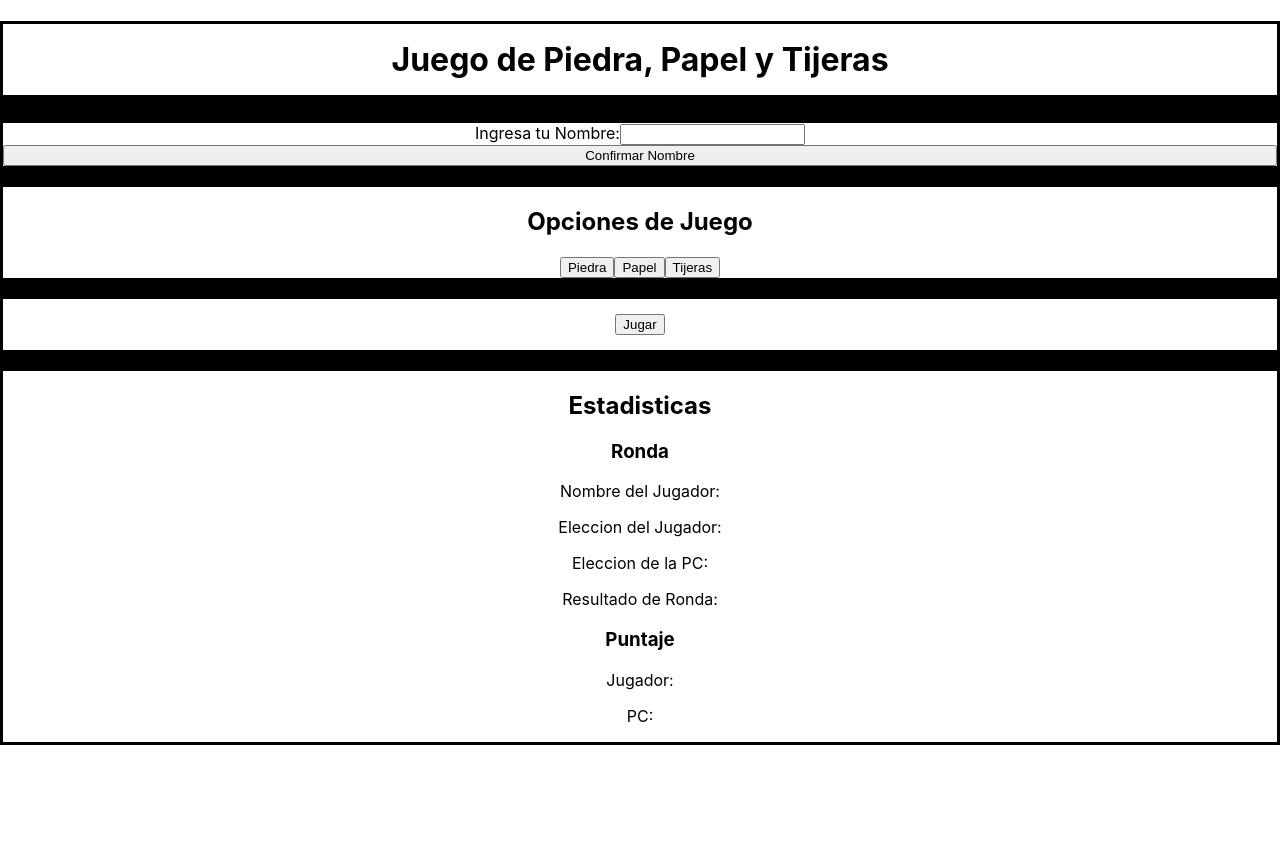
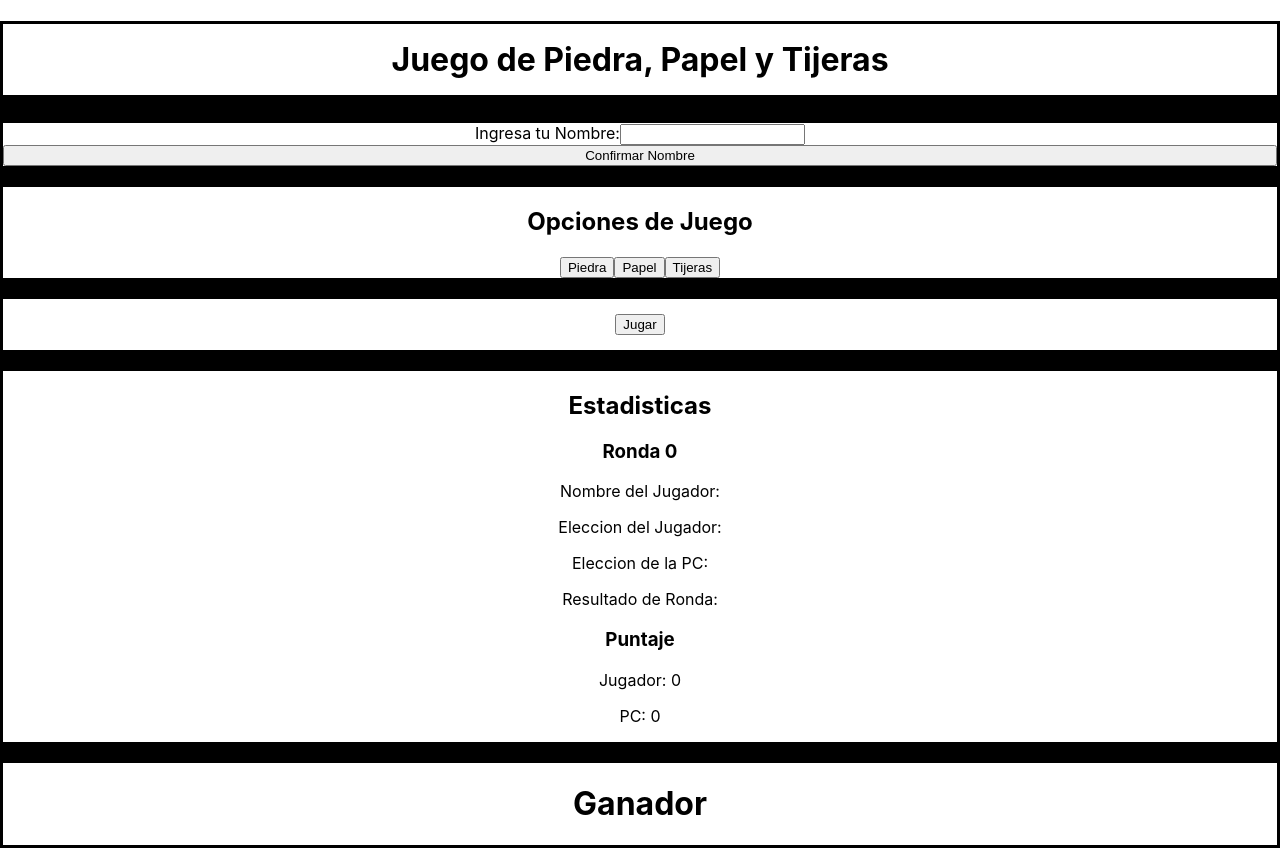
Before and after one commit to LuGiulkovich/practico3, a React (Create React App) app: page / in a window 1280 px wide. Before the commit the page ends 800 px from the top, so only its background shows below. Built offline with nearby package versions, Linux system fonts and the light colour scheme.

Commit message:
Agrego Parte 6 y Parte 7-1

```diff
--- a/src/App.js
+++ b/src/App.js
@@ -4,6 +4,7 @@ import { InterfazUsuario } from './componentes/InterfazUsuario';
 import { EleccionJugadas } from './componentes/EleccionJugadas';
 import { Juego } from './componentes/Juego';
 import { Estadisticas } from './componentes/Estadisticas';
+import { Ganador } from './componentes/Ganador';
 
 function App() {
   /** Creo los estados */
@@ -11,6 +12,9 @@ function App() {
   const [eleccionJugador, setEleccionJugador] = useState('');
   const [eleccionPC, setEleccionPC] = useState('');
   const [resultadoRonda, setResultadoRonda] = useState('');
+  const [numeroRonda, setNumeroRonda] = useState(0);
+  const [puntajeU, setPuntajeU] = useState(0);
+  const [puntajeP, setPuntajeP] = useState(0);
 
   /** Funcion para cambiar el nombre del jugador en App */
   const cambiarNombreJugador = (nombreJugador) => {
@@ -28,9 +32,18 @@ function App() {
 
   const cambiarResultadoRonda = (resultadoRonda) => {
     setResultadoRonda(resultadoRonda);
+    if (resultadoRonda === 'Ganaste') {
+      setPuntajeU(puntajeU + 1);
+    } else if (resultadoRonda === 'Perdiste') {
+      setPuntajeP(puntajeP + 1);
+    }
   }
 
-    return (
+  const cambiarRonda = (ronda) => {
+    setNumeroRonda(ronda)
+  }
+
+     return (
       <div className="App" id="App">
         <h1 className='App-header'>Juego de Piedra, Papel y Tijeras</h1>
         <InterfazUsuario siCambiarNombreJugador={cambiarNombreJugador}/>
@@ -38,11 +51,21 @@ function App() {
         <Juego siEleccionJugador={eleccionJugador}
           siCambiarELeccionPC={cambiarEleccionPC}
           siCambiarResultadoRonda={cambiarResultadoRonda}
+          siCambiarRonda={cambiarRonda}
+          siPuntajeU={puntajeU}
+          siPuntajeP={puntajeP}
         />
         <Estadisticas siNombreJugador={nombreJugador}
           siEleccionJugador={eleccionJugador}
           siEleccionPC={eleccionPC}
           siResultado={resultadoRonda}
+          siRonda={numeroRonda}
+          siPuntoJugador={puntajeU}
+          siPuntoPC={puntajeP}
+        />
+        <Ganador siNombreJugador={nombreJugador}
+          siPuntajeU={puntajeU}
+          siPuntajeP={puntajeP}
         />
       </div>
     );
--- /dev/null
+++ b/src/componentes/Ganador.js
@@ -0,0 +1,19 @@
+import React from 'react'
+
+export const Ganador = ({siPuntajeU, siPuntajeP, siNombreJugador}) => {
+
+    let ganador = '';
+
+    if (siPuntajeU === 3) {
+        ganador = siNombreJugador;
+    } else if (siPuntajeP === 3) {
+        ganador = 'PC';
+    }
+
+  return (
+    <div className='EleccionJugadas'>
+        <h1>Ganador</h1>
+        <p>{ganador}</p>
+    </div>
+  )
+}
--- a/src/componentes/Juego.js
+++ b/src/componentes/Juego.js
@@ -1,12 +1,12 @@
 import React, { useState } from 'react';
 
-export const Juego = ({siEleccionJugador, siCambiarELeccionPC, siCambiarResultadoRonda}) => {
+export const Juego = ({siEleccionJugador, siCambiarELeccionPC, siCambiarResultadoRonda, siCambiarRonda}) => {
 
   /** Estados  */
   const [eleccionPC, setEleccionPC] = useState('');
   const [resultadoRonda, setResultadoRonda] = useState('');
   /** Estado para contar las rondas */
-  const [numRonda, setNumRonda] = useState(0);
+  const [numRonda, setNumRonda] = useState(1);
 
   /** --- Variables --- */
   /** Guarda un numero random entre 0, 1 y 2 */
@@ -17,10 +17,6 @@ export const Juego = ({siEleccionJugador, siCambiarELeccionPC, siCambiarResultad
   let opcionPC;
   /** Contiene el resultado */
   let resultado = '';
-
-
-  let puntajePC = 0;
-  let puntajeJugador = 0;
 
   /** Devuelve el numero aleatorio y declara la opcion de la PC correspondiente */
   const jugadaAleatoria = () => {
@@ -44,22 +40,26 @@ export const Juego = ({siEleccionJugador, siCambiarELeccionPC, siCambiarResultad
     puntoPC = numAleatorio;
   }
 
-  /** Funcion que suma en 1 el puntaje del jugador */
+  /** Funcion que suma en 1 el puntaje del jugador
   const sumaU = () => {
-    puntajeJugador += 1;
-  }
+    setPuntajeJugador(puntajeJugador + 1);
+    siCambiarPuntajeU(puntajeJugador);
+  }*/
 
-  /** Funcion que suma en 1 el puntaje de la PC */
+  /** Funcion que suma en 1 el puntaje de la PC
   const sumaP = () => {
-    puntajePC += 1;
-  }
+    setPuntajePC(puntajePC + 1);
+    siCambiarPuntajeP(puntajePC);
+  }*/
 
   const sumarRonda = () => {
     setNumRonda(numRonda + 1);
+    siCambiarRonda(numRonda);
   }
 
   /** Funcion que contiene el juego */
   const juego = () => {
+    /** Sumamos la Ronda */
     sumarRonda();
     /** Genero el numero aleatorio */
     jugadaAleatoria();
@@ -70,28 +70,22 @@ export const Juego = ({siEleccionJugador, siCambiarELeccionPC, siCambiarResultad
         resultado = 'Empate';
       } else if (puntoPC === 1) {
         resultado = 'Perdiste';
-        sumaP();
       } else if (puntoPC === 2) {
         resultado = 'Ganaste';
-        sumaU();
       }
     } else if (siEleccionJugador === 'Papel') {
       if (puntoPC === 0) {
         resultado = 'Ganaste';
-        sumaU();
       } else if (puntoPC === 1) {
         resultado = 'Empate';
       } else if (puntoPC === 2) {
         resultado = 'Perdiste';
-        sumaP();
       }
     } else if (siEleccionJugador === 'Tijeras') {
       if (puntoPC === 0) {
         resultado = 'Perdiste';
-        sumaP();
       } else if (puntoPC === 1) {
         resultado = 'Ganaste';
-        sumaU();
       } else if (puntoPC === 2) {
         resultado = 'Empate';
       }
@@ -108,11 +102,8 @@ export const Juego = ({siEleccionJugador, siCambiarELeccionPC, siCambiarResultad
     console.clear();
     console.log('Ronda: ' + numRonda);
     console.log('El jugador elige: ' + siEleccionJugador);
-    console.log('Numero pc: ' + puntoPC);
     console.log('Eleccion pc: ' + opcionPC);
     console.log('Resultado de la ronda: ' + resultado);
-    console.log('Puntaje del jugador: ' + puntajeJugador);
-    console.log('Puntaje de la PC: ' + puntajePC);
   }
 
   return (
```
Also changed, not shown: 1 other file (tests, documents, lock files or other folders).
